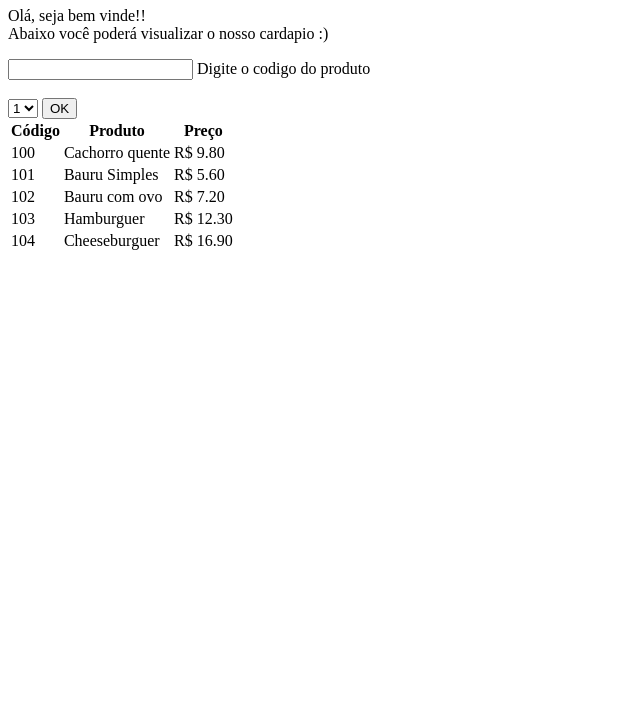
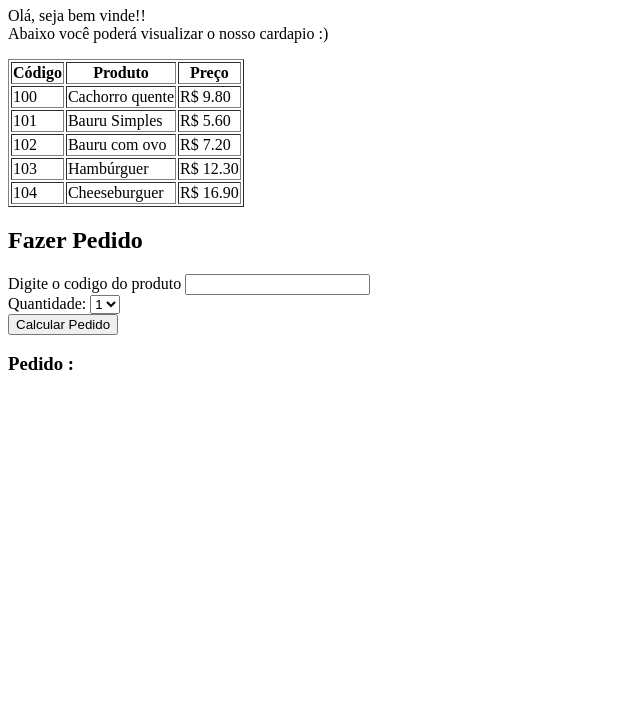
Before and after one commit to Joaquim-Renato/padariaDoJoquinha, a plain HTML site: page index.html in a window 1280 px wide. Shown: the part 73-800 px from the top of the page, without its empty margins (0-640 px from the left). Drawn offline with Linux system fonts and the light colour scheme.

Commit message:
padaria do joquinha 1.0

```diff
--- a/index.html
+++ b/index.html
@@ -1,27 +1,47 @@
 <!DOCTYPE html>
 <html lang="pt-br">
+
 <head>
     <meta charset="UTF-8">
     <meta name="viewport" content="width=device-width, initial-scale=1.0">
-    <title>Padaria do Joaquinha</title>
+    <title>Padaria do Joquinha</title>
 </head>
+
 <body>
     <h1></h1>
     <p></p>
 
-<input type="text" id="pedidoCliente"> Digite o codigo do produto
-    <br>
-    <br>
-    <select name="quantidade" id="qtd">
+    <table border="1">
+        <tr>
+            <th>Código</th>
+            <th>Produto</th>
+            <th>Preço</th>
+        </tr>
+        <tr><td>100</td><td>Cachorro quente</td><td>R$ 9.80</td></tr>
+        <tr><td>101</td><td>Bauru Simples</td><td>R$ 5.60</td></tr>
+        <tr><td>102</td><td>Bauru com ovo</td><td>R$ 7.20</td></tr>
+        <tr><td>103</td><td>Hambúrguer</td><td>R$ 12.30</td></tr>
+        <tr><td>104</td><td>Cheeseburguer</td><td>R$ 16.90</td></tr>
+    </table>
+
+
+    <h2> Fazer Pedido </h2>
+    <label for="pedidoCliente">Digite o codigo do produto </label>
+    <input type="text" id="pedidoCliente"> <br>
+    <label for="qtd"> Quantidade:</label>
+    <select id="qtd">
         <option value="1">1</option>
         <option value="2">2</option>
         <option value="3">3</option>
         <option value="4">4</option>
         <option value="5">5</option>
-    </select>
+    </select> <br>
+    <button onclick="pedidoCliente()" id="botaoSelect">Calcular Pedido</button>
 
-    <button onclick="selecionar" id="botaoSelect">OK</button>
+     <h3 id="guiaPedido"> Pedido :  </h3>
+
 
     <script src="padaria.js"></script>
 </body>
+
 </html>
--- a/padaria.js
+++ b/padaria.js
@@ -1,21 +1,33 @@
 var textoIntro = document.querySelector('h1')
-textoIntro.innerHTML = 'Padaria Do Joaquinha!'
+textoIntro.innerHTML = 'Padaria Do Joquinha!'
 
 var paragrafo = document.querySelector('p')
 paragrafo.innerHTML = "Olá, seja bem vinde!! <br> Abaixo você poderá visualizar o nosso cardapio :)"
 
 
 
-var tabela = '<table>';
-tabela += '<tr><th>Código</th><th>Produto</th><th>Preço</th></tr>'; // Cabeçalho da tabela
-tabela += '<tr><td>100</td><td>Cachorro quente</td><td>R$ 9.80</td></tr>';
-tabela += '<tr><td>101</td><td>Bauru Simples</td><td>R$ 5.60</td></tr>';
-tabela += '<tr><td>102</td><td>Bauru com ovo</td><td>R$ 7.20</td></tr>';
-tabela += '<tr><td>103</td><td>Hamburguer</td><td>R$ 12.30</td></tr>';
-tabela += '<tr><td>104</td><td>Cheeseburguer</td><td>R$ 16.90</td></tr>';
-tabela += '</table>';
+   // Lista de preços dos produtos
+   var precos = {
+    "100": 9.80,
+    "101": 5.60,
+    "102": 7.20,
+    "103": 12.30,
+    "104": 16.90
+};
 
-// Exibir a tabela no documento
-document.write(tabela);
+function pedidoCliente() {
+    var codigo = document.getElementById('pedidoCliente').value;
+    var quantidade = parseInt(document.getElementById('qtd').value);
+    var total;
 
-function pedidoCliente() {}
+    if (precos[codigo]) {
+        total = precos[codigo] * quantidade;
+        exibePedido(total);
+    } else {
+        exibePedido('Código inválido. Por favor, tente novamente.');
+    }
+}
+
+function exibePedido(mensagem) {
+    document.getElementById('guiaPedido').innerHTML = typeof mensagem === 'number' ? `Total: R$ ${mensagem.toFixed(2)}` : mensagem;
+}
```
